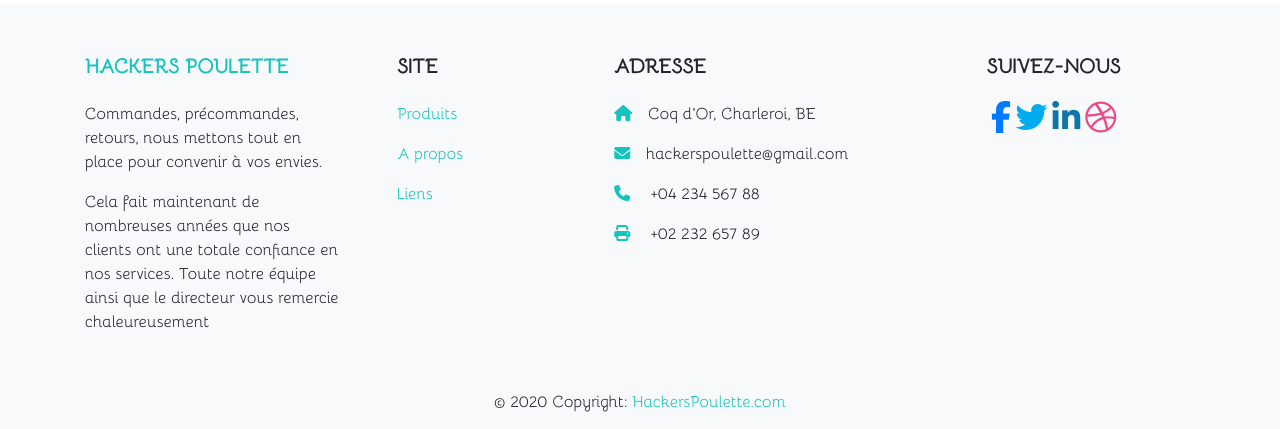
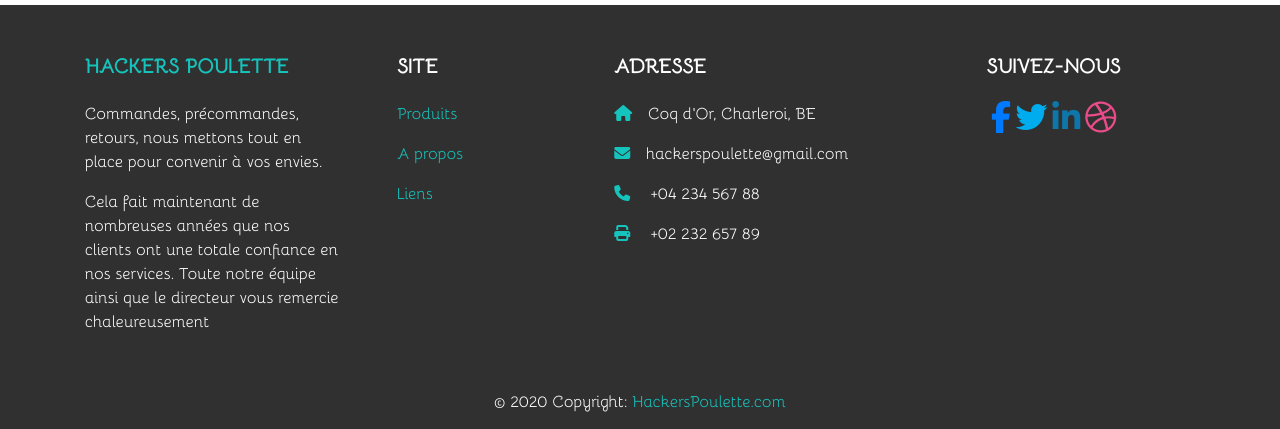
Before and after one commit to j-pard/projet-formulaire, a PHP site: page / in a window 1280 px wide. Shown: the part 4083-4512 px from the top of the page. Run offline with PHP 8.4, Linux system fonts and the light colour scheme; some libraries are stand-ins or nearby versions.

Commit message:
ajustements

```diff
--- a/assets/css/style.css
+++ b/assets/css/style.css
@@ -323,6 +323,11 @@ body #contact h2 {
   text-shadow: teal 1px 1px 1px;
 }
 
+body footer {
+  background-color: #303030;
+  color: white;
+}
+
 body footer p {
   font-size: medium;
 }
@@ -375,6 +380,10 @@ body #messager {
   border-radius: 25px;
 }
 
+body #messager p {
+  word-break: break-all;
+}
+
 body #messager .btn-return {
   color: white;
   font-weight: bold;
--- a/assets/scss/style.scss
+++ b/assets/scss/style.scss
@@ -302,8 +302,8 @@ body {
       }
 
       footer{
-
-
+            background-color: $dark;
+            color: white;
             p{
                   font-size: medium;
             }
@@ -350,6 +350,10 @@ body {
 
             border: 5px solid $blue;
             border-radius: 25px;
+
+            p {
+                  word-break: break-all;
+            }
             .btn-return {
                   color: white;
                   font-weight: bold;
--- a/index.php
+++ b/index.php
@@ -163,7 +163,7 @@
             </section>
             <!---Section Qui sommes-nous/WHO---->
             <section class="container-fluid p-1 p-md-5 shadow-lg" id="who">
-                  <h2 class="font-weight-bold text-center">Qui sommes-nous?</h2>
+                  <h2 class="font-weight-bold text-center m-4 m-md-1">Qui sommes-nous?</h2>
                   <article class="row container-fluid text-center">
                         <div id="describeQ" class="col-lg-8 col-md-12 text-right p-1 p-md-5">
                               <p>Chez Hackers Poulette, nous nous intéressons à tout ce qui a trait à la technologie, qu'il s'agisse de construire de nouveaux outils et d'aider les gens à enseigner l'informatique, de faire des recherches sur la façon dont les jeunes apprennent à créer avec la technologie ou de réfléchir au rôle que la technologie joue dans nos vies et dans la société. Aujourd'hui, j'écris sur notre habitude de remplacer les appareils par des versions plus récentes juste pour le plaisir.</p>
@@ -245,7 +245,7 @@
       <div class="container-fluid p-0" id="video">
             <video src="assets/img/futu.mp4" autoplay muted loop></video>
       </div>
-      <footer class="page-footer shadow-sm font-small bg-light lighten-3 pt-4 container-fluid">
+      <footer class="page-footer shadow-sm font-small lighten-3 pt-4 container-fluid">
             <div class="container text-center text-md-left">
                   <div class="row">
                         <div class="col-md-4 col-lg-3 mr-auto my-md-4 my-0 mt-4 mb-1">
--- a/message.php
+++ b/message.php
@@ -99,7 +99,7 @@ require '../../../vendor/autoload.php';
                   if (!$mail->send()) {
                         echo "Le message n'a pas été envoyé." . "<br>";
                         echo "Si le problème, presiste, veuillez contacter l'administrateur." . "<br>" . "<br>";
-                        echo 'Mailer Error: '. $mail->ErrorInfo;
+                        echo 'Mailer Error: ' . "<p>" . $mail->ErrorInfo . "</p>";
                     } else {
                         echo $successMsg;
                     }
```
